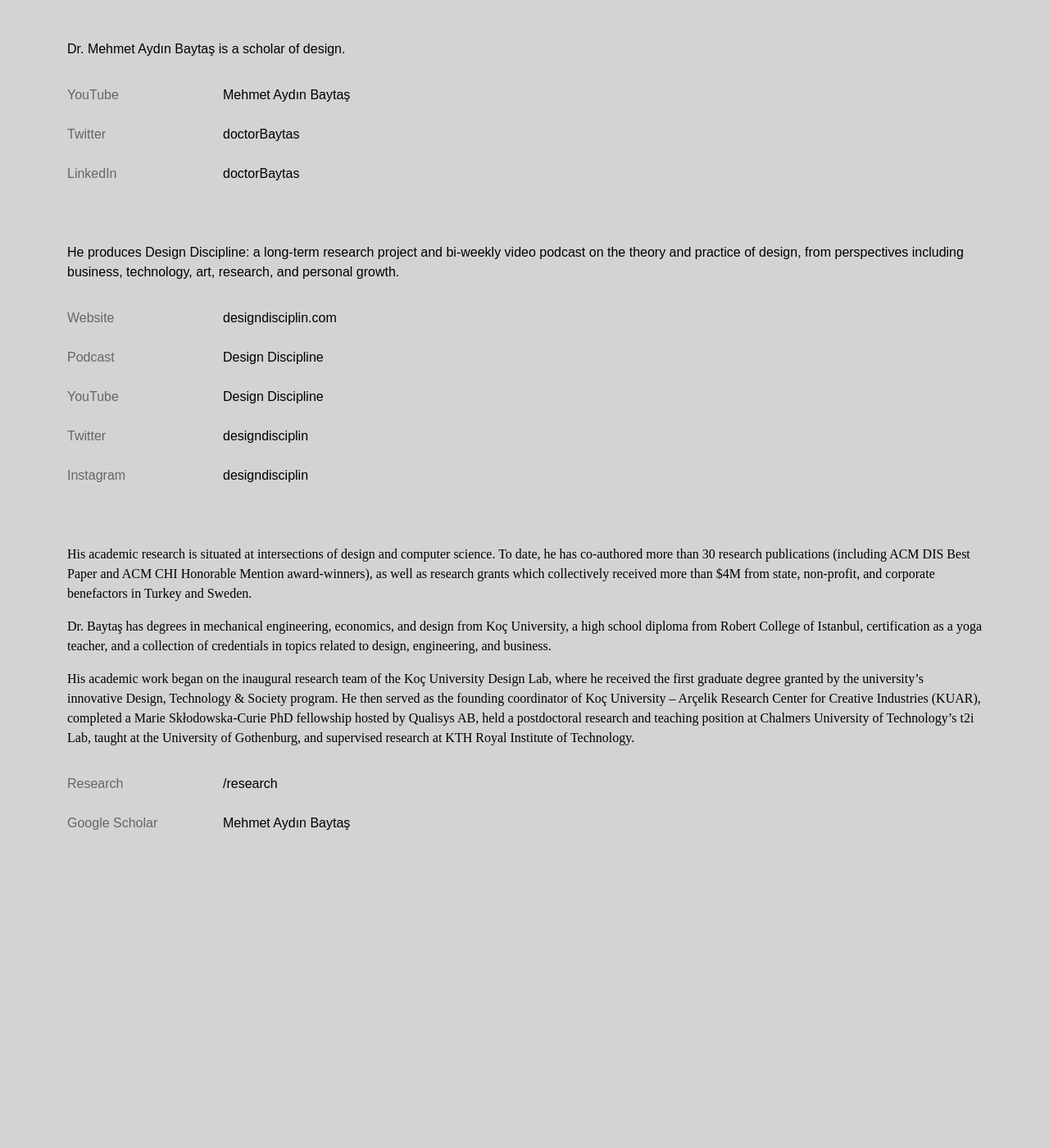
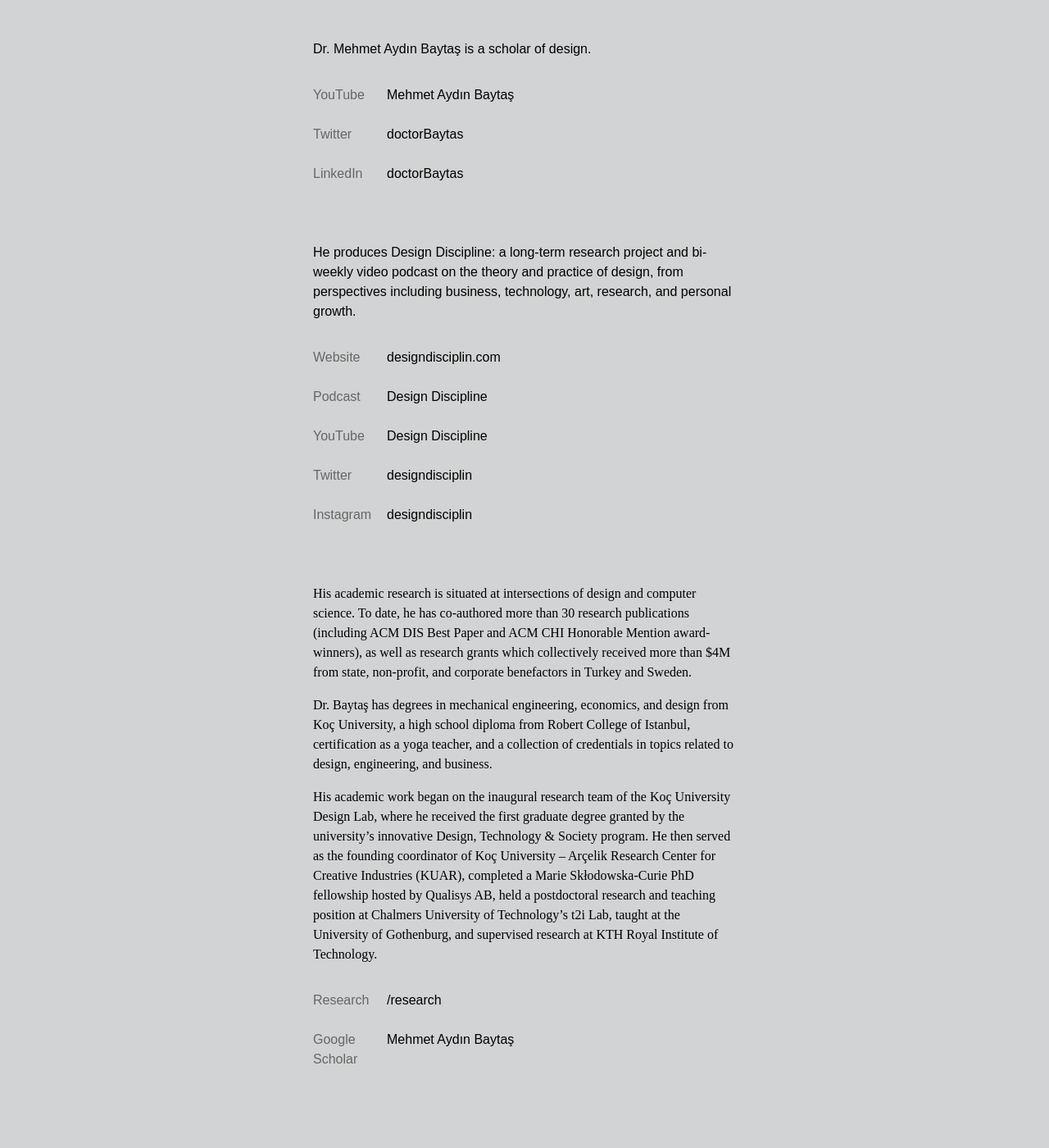
Before and after one commit to l77l77/mbaytas.github.io, a Jekyll site: the page built from README.md, in a window 1280 px wide. Shown: the whole page at 82% size. Built offline with Jekyll 4.4.1, drawn with Linux system fonts in a browser that asks for light colours; some web fonts are replaced; our own code applies the rules of GitHub Pages for plain Markdown files; comment, search, counter and statistics services are not loaded; before the commit the page ends 1136 px from its top, so only the background shows below that.

Commit message:
Update default.html

```diff
--- a/_layouts/default.html
+++ b/_layouts/default.html
@@ -44,7 +44,7 @@
         text-decoration: underline;
       }
       .container {
-        margin: 0;
+        max-width: 540px;
       }
     </style>
 
```
